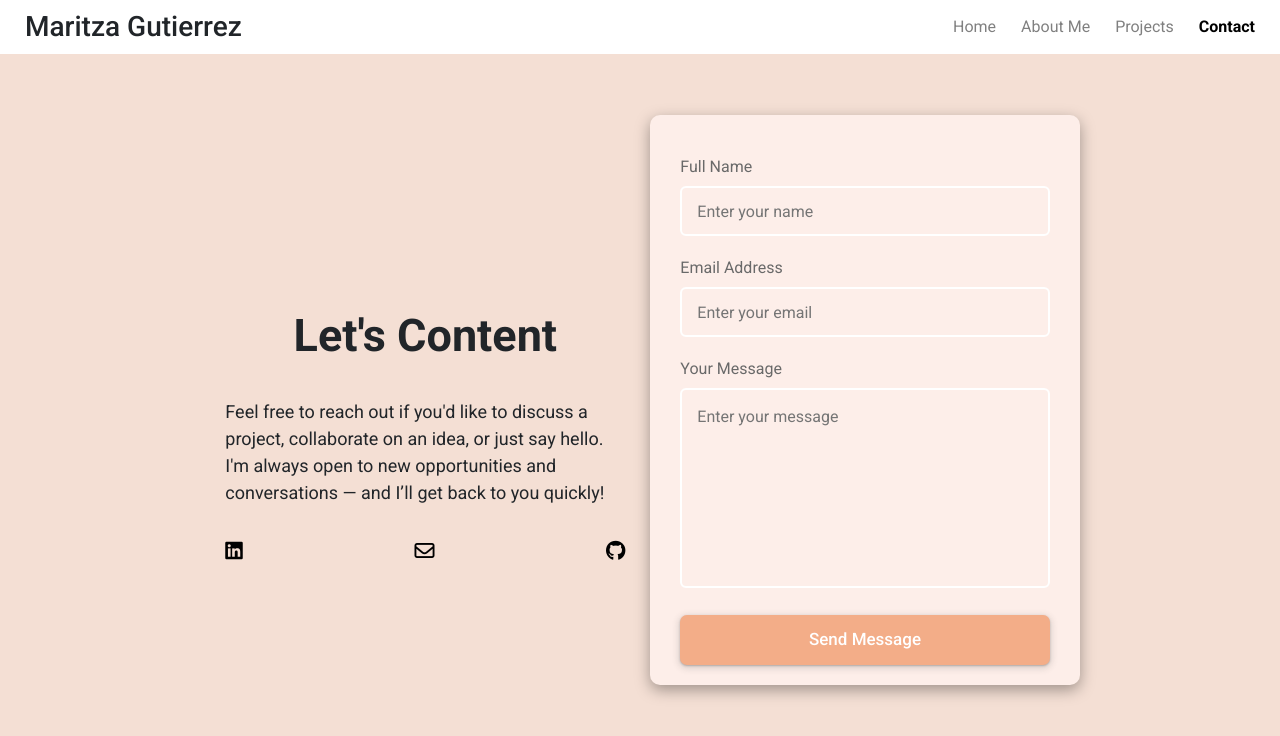
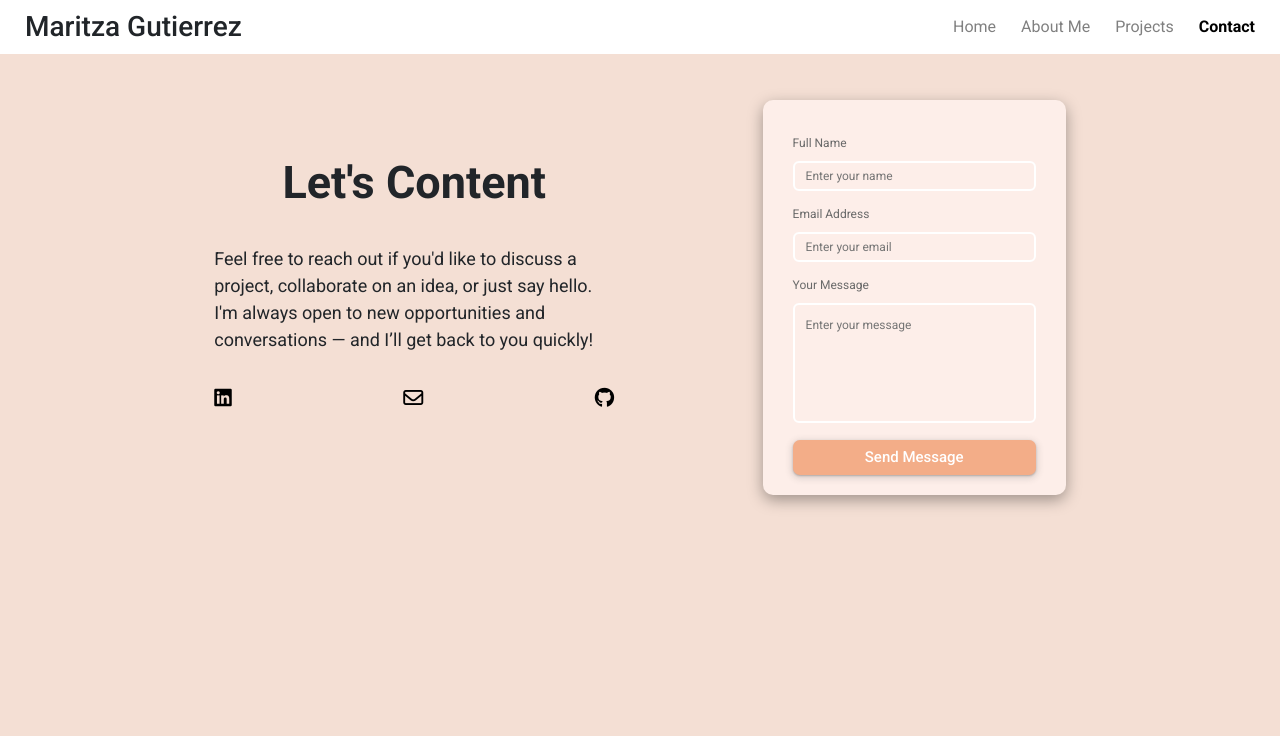
Before and after one commit to Mariii209/mari-portfolio-react, a React (Create React App) app: page /contact in a window 1280 px wide. Shown: the top 736 px of the page. Built offline with nearby package versions, Linux system fonts and the light colour scheme.

Commit message:
Made adjustments to the Contact component

```diff
--- a/src/Contact.css
+++ b/src/Contact.css
@@ -1,59 +1,61 @@
 .Contact {
+  max-width: 1000px;
+  margin: 0 auto;
   display: flex;
-  justify-content: center;
+  justify-content: space-around;
   align-items: center;
-  min-height: 100vh;
+}
+
+.ContactForm {
+  margin-top: 100px;
 }
 
 form {
-  max-width: 800px;
+  max-width: 320px;
   width: 100%;
   background-color: #fdeee9;
   padding: 20px 30px;
   border-radius: 10px;
   box-shadow: rgba(0, 0, 0, 0.35) 0px 5px 15px;
   color: dimgrey;
-  margin: 25px;
 }
 
-form h2 {
-  text-align: center;
-  font-size: 45px;
-  color: black;
+form label {
+  font-size: 12px;
 }
 
 .InboxInfo {
-  margin-top: 20px;
+  margin-top: 10px;
 }
 
 .InboxInfo .Field {
   width: 100%;
-  height: 50px;
+  height: 30px;
   background: transparent;
   border: 2px solid white;
   outline: none;
   border-radius: 6px;
-  padding: 15px;
-  font-size: 16px;
+  padding: 11px;
+  font-size: 12px;
   margin-top: 7px;
   color: black;
 }
 
 .Field.Mess {
-  height: 200px;
+  height: 120px;
   resize: none;
 }
 
 form button {
   width: 100%;
-  height: 50px;
+  height: 35px;
   background: #f3ad88;
   border: none;
   border-radius: 7px;
   cursor: pointer;
-  font-size: 17px;
+  font-size: 15px;
   font-weight: 500;
-  margin-top: 20px;
+  margin-top: 10px;
   color: white;
   box-shadow: rgba(60, 64, 67, 0.3) 0px 1px 2px 0px,
     rgba(60, 64, 67, 0.15) 0px 2px 6px 2px;
@@ -64,3 +66,10 @@ form button:hover {
   background: #f3dfd3;
   color: #f3ad88;
 }
+
+@media (max-width: 430px) {
+  form {
+    background-color: #f4dfd4;
+    box-shadow: none;
+  }
+}
```
